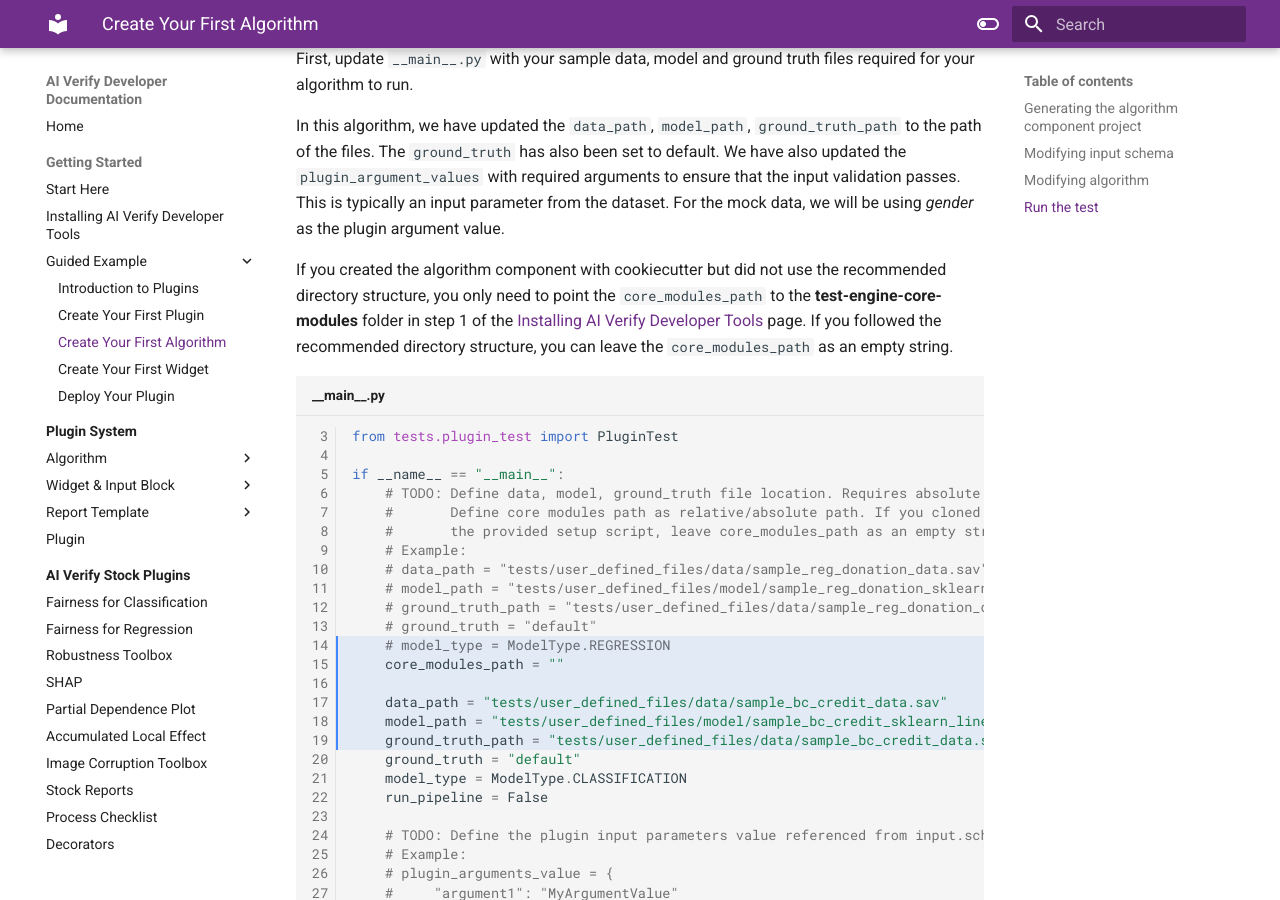
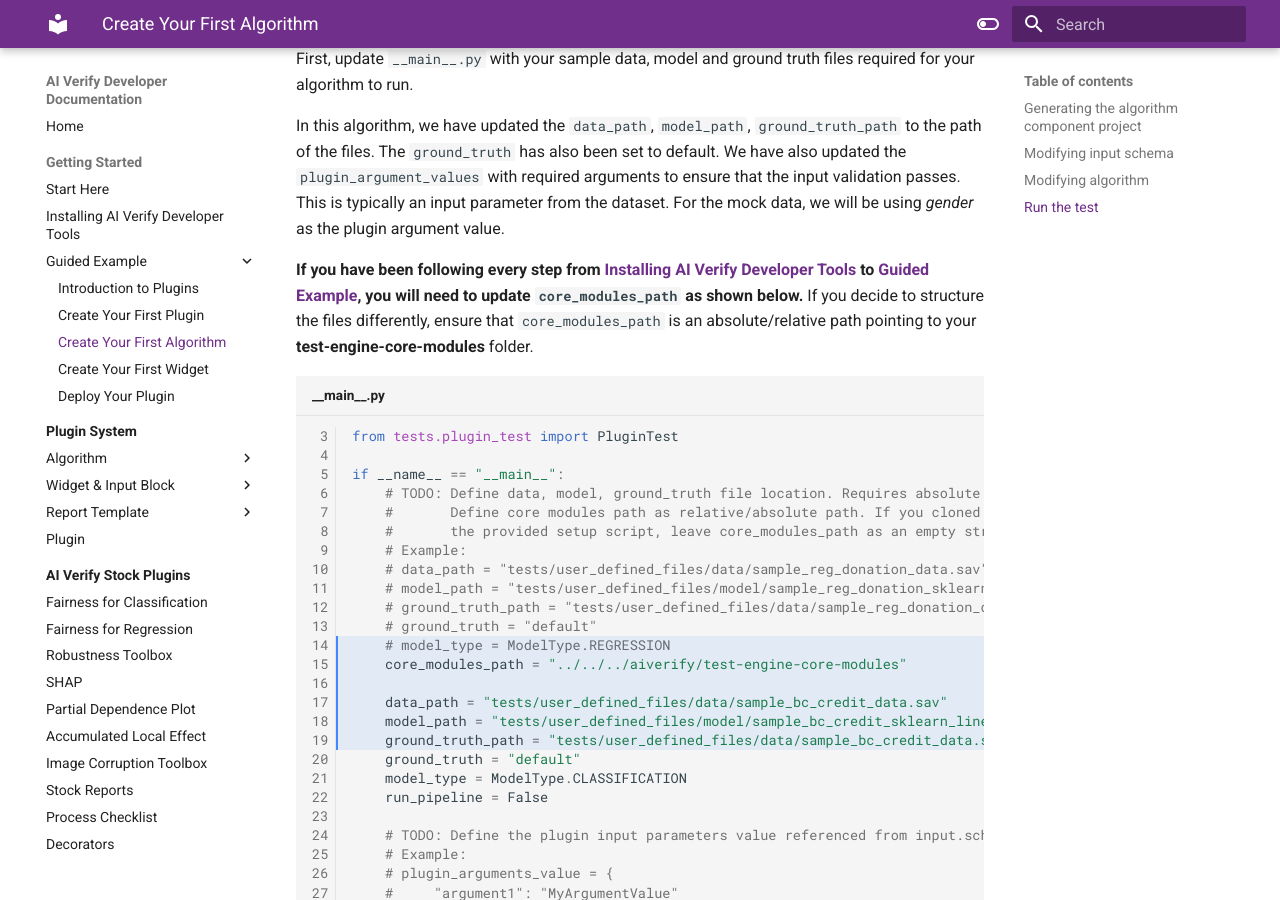
Before and after one commit to aiverify-foundation/aiverify-developer-tools, an MkDocs documentation site: the page built from docs/guided_example/your_first_algorithm.md, in a window 1280 px wide and 900 px high, scrolled down 2703 px. Built offline with MkDocs 1.6.1 and Material for MkDocs 9.7.7, drawn with Linux system fonts in a browser that asks for light colours.

Commit message:
updated guide to remind users to update core_modules_path

````diff
--- a/docs/guided_example/your_first_algorithm.md
+++ b/docs/guided_example/your_first_algorithm.md
@@ -107,7 +107,7 @@ First, update `__main__.py` with your sample data, model and ground truth files
 
 In this algorithm, we have updated the `data_path`, `model_path`, `ground_truth_path` to the path of the files. The `ground_truth` has also been set to default. We have also updated the `plugin_argument_values` with required arguments to ensure that the input validation passes. This is typically an input parameter from the dataset. For the mock data, we will be using *gender* as the plugin argument value.
 
-If you created the algorithm component with cookiecutter but did not use the recommended directory structure, you only need to point the `core_modules_path` to the **test-engine-core-modules** folder in step 1 of the [Installing AI Verify Developer Tools](../getting_started/install_aiverify_dev_tools.md) page. If you followed the recommended directory structure, you can leave the `core_modules_path` as an empty string.
+**If you have been following every step from [Installing AI Verify Developer Tools](../getting_started/install_aiverify_dev_tools.md) to [Guided Example](../guided_example/deploy_your_plugin.md), you will need to update ```core_modules_path``` as shown below.** If you decide to structure the files differently, ensure that ```core_modules_path``` is an absolute/relative path pointing to your **test-engine-core-modules** folder.
 
 ```py title="__main__.py" linenums="3" hl_lines="12 13 14 15 16 17 26"
 from tests.plugin_test import PluginTest
@@ -122,7 +122,7 @@ if __name__ == "__main__":
     # ground_truth_path = "tests/user_defined_files/data/sample_reg_donation_data.sav"
     # ground_truth = "default"
     # model_type = ModelType.REGRESSION
-    core_modules_path = ""
+    core_modules_path = "../../../aiverify/test-engine-core-modules"
 
     data_path = "tests/user_defined_files/data/sample_bc_credit_data.sav"
     model_path = "tests/user_defined_files/model/sample_bc_credit_sklearn_linear.LogisticRegression.sav"
````
Also changed, not shown: docs/getting_started/install_aiverify_dev_tools.md (+2 -0 lines).
